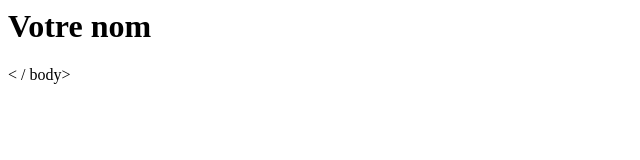
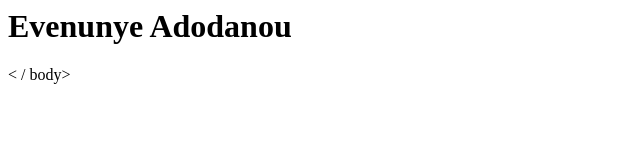
Before and after one commit to Ayenye/Ayenye.github.io, a plain HTML site: page index.html in a window 1280 px wide. Shown: the whole page, without its empty margins (0-640 px from the left). Drawn offline with Linux system fonts and the light colour scheme.

Commit message:
index.html

```diff
--- a/index.html
+++ b/index.html
@@ -1,9 +1,9 @@
 <! Doctype html>
 <html lang = "en-us">
 <head>
-  <title> Votre nom </title>
+  <title> Evenunye Adodanou </title>
 </head>
 <body>
-<h1> Votre nom </h1>
+<h1> Evenunye Adodanou </h1>
 < / body>
 </html>
```
